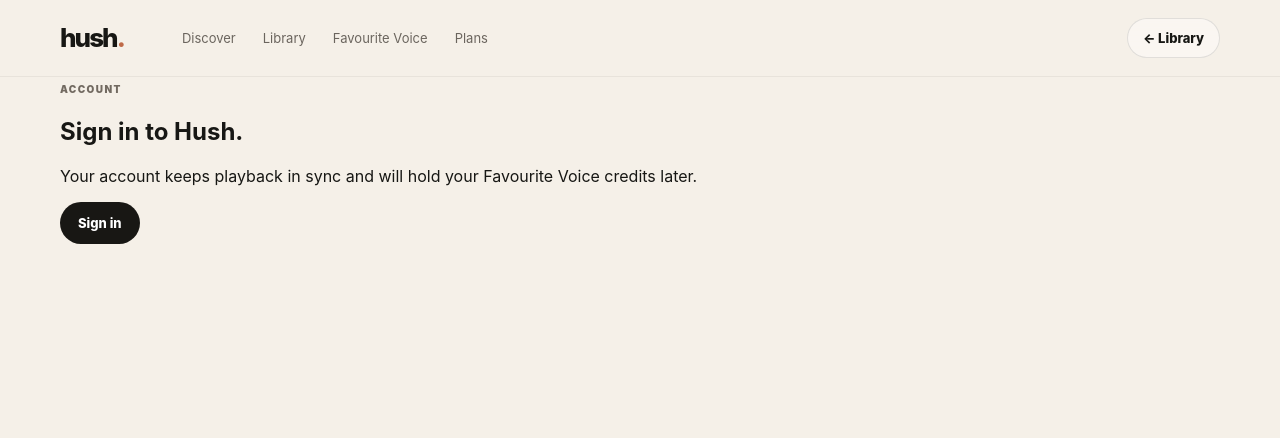
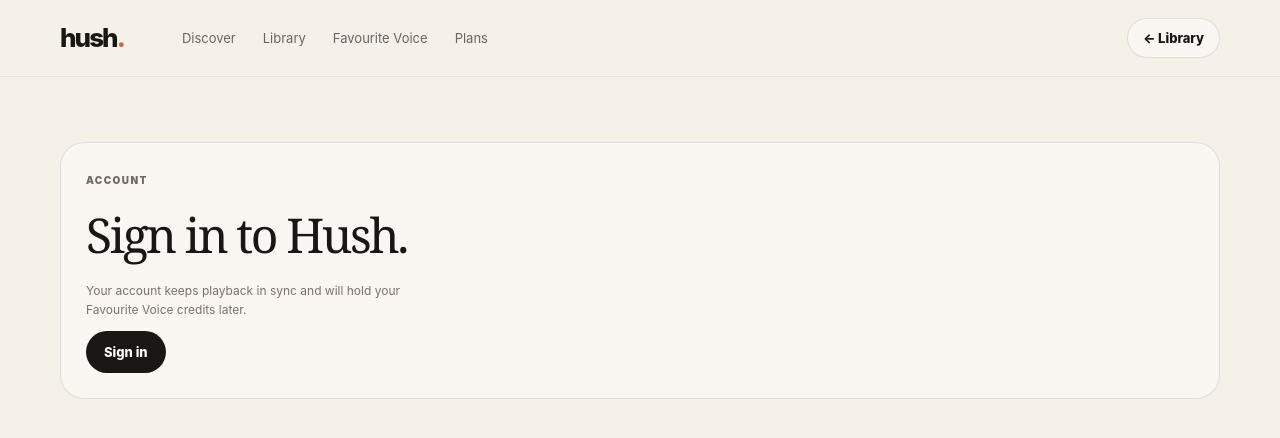
Before and after one commit to Premsh101/audiobook, a Next.js app: page /account in a window 1280 px wide. Shown: the top 438 px of the page. Built offline with nearby package versions, Linux system fonts and the light colour scheme; no server answers.

Commit message:
style: add account dashboard

```diff
--- a/app/globals.css
+++ b/app/globals.css
@@ -100,3 +100,7 @@
 
 @media(max-width:820px){.auth-main{grid-template-columns:1fr;gap:30px;padding-top:45px}.detail-hero{grid-template-columns:1fr;gap:35px}.detail-cover{width:min(330px,100%);margin:0 auto}.detail-copy h1{font-size:54px}}
 @media(max-width:560px){.auth-main{width:calc(100% - 26px)}.auth-card{padding:20px;border-radius:22px}.auth-intro h1{font-size:53px}.detail-hero{padding-top:35px}.chapter-row{grid-template-columns:38px 1fr 30px}.detail-player{margin-left:0;margin-right:0}}
+
+
+.account-main{padding:65px 0 100px}.account-head{display:flex;justify-content:space-between;align-items:end;gap:20px;border-bottom:1px solid var(--line);padding-bottom:32px}.account-head h1{font:500 clamp(48px,6vw,76px)/.95 Georgia,serif;letter-spacing:-.06em;margin:18px 0 8px}.account-head p{margin:0;color:#827970;font-size:13px}.account-logout{padding:10px 14px!important;white-space:nowrap}.account-grid{display:grid;grid-template-columns:repeat(3,1fr);gap:15px;margin-top:20px}.account-card{background:rgba(255,255,255,.46);border:1px solid var(--line);border-radius:24px;padding:25px;min-height:210px}.account-card.dark{background:#211d18;color:#fff;border-color:#211d18}.account-card h1{font:500 48px Georgia,serif;letter-spacing:-.05em;margin:14px 0}.account-card h2{font:500 27px Georgia,serif;letter-spacing:-.045em;margin:14px 0 9px}.account-card p{color:#7a7269;font-size:12px;line-height:1.6;max-width:360px}.account-card.dark p{color:#bdb2a7}.account-link{display:inline-block;margin-top:17px;font-size:10px;font-weight:900;color:#4e4841}.account-card.dark .account-link{color:#fff}.account-muted{color:#9c9289;text-transform:uppercase;letter-spacing:.13em;font-size:9px;font-weight:900}
+@media(max-width:820px){.account-head{align-items:start;flex-direction:column}.account-grid{grid-template-columns:1fr}}
```
